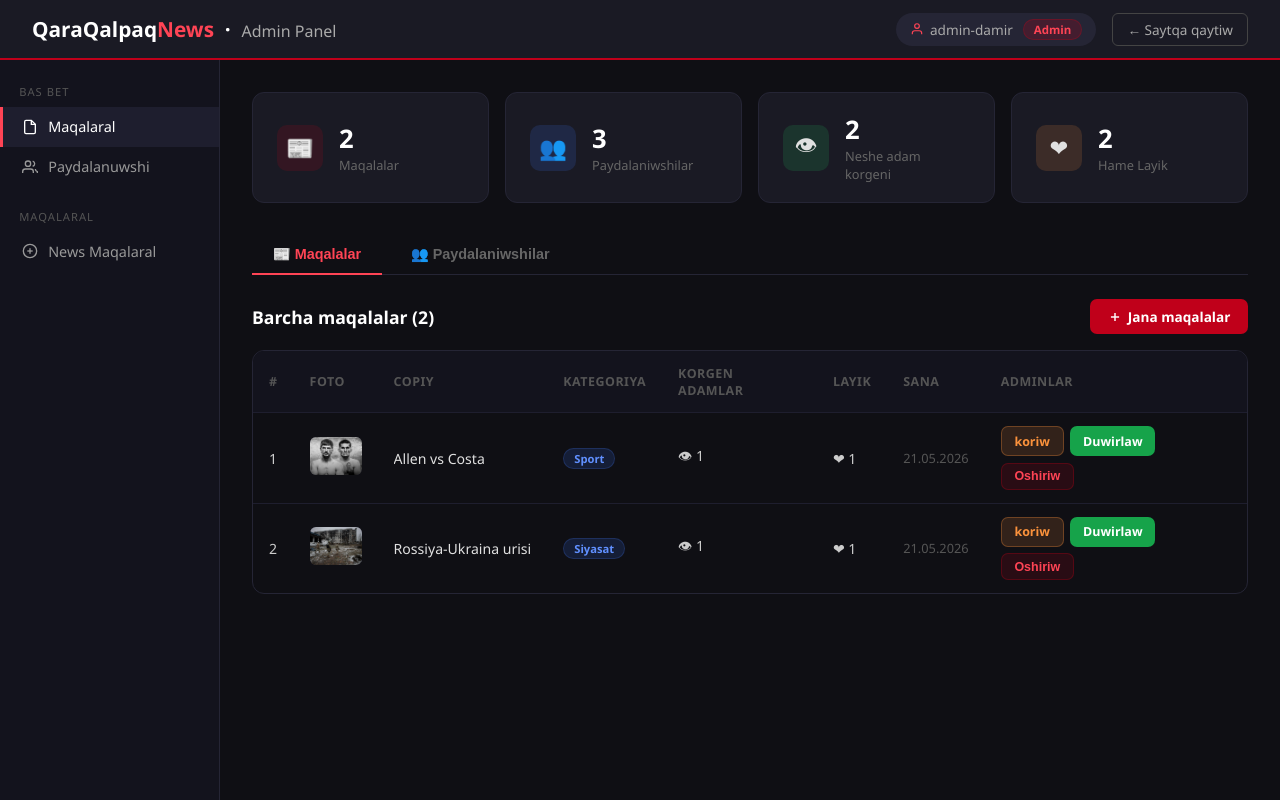
After one commit to damir4188/news-sayit-2, a Django app: page /admin-panel/ in a window 1280 px wide. The commit adds this page. Run offline with Django 5.2, Linux system fonts and the light colour scheme; a user stored in the database is signed in; data comes from the database, SQL or seed files in the repository; both versions use the stored data as it was after the commit.

Commit message:
news-sayit 50%

```diff
--- a/main/admin.py
+++ b/main/admin.py
@@ -57,14 +57,14 @@ class ArticleAdmin(admin.ModelAdmin):
             status = ' O\'rtacha'
         else:
             color = '#6c757d'
-            status = '⏱️ Yangi'
+            status = '⏱️ Jana'
 
         return format_html(
             '<span style="background: {}; color: white; padding: 3px 10px; border-radius: 20px;">{}</span>',
             color,
             status
         )
-    status_badge.short_description = 'Holati / Status'
+    status_badge.short_description = 'Jagdayi / Status'
 
 
     def get_ordering(self, request):
--- a/main/views.py
+++ b/main/views.py
@@ -1,11 +1,16 @@
 from django.shortcuts import render, get_object_or_404, redirect
 from django.contrib.auth import authenticate, login, logout
 from django.contrib.auth.models import User
-from django.contrib.auth.decorators import login_required
+from django.contrib.auth.decorators import login_required, user_passes_test
 from django.http import JsonResponse
 from django.contrib import messages
 from django.core.paginator import Paginator
 from .models import Article
+from .forms import ArticleForm
+
+
+def is_admin(user):
+    return user.is_authenticated and user.is_staff
 
 
 def home(request):
@@ -19,9 +24,7 @@ def home(request):
     if query:
         articles = articles.filter(title__icontains=query) | articles.filter(content__icontains=query)
 
-
     breaking = Article.objects.order_by('-views')[:3]
-
 
     paginator = Paginator(articles, 9)
     page_number = request.GET.get('page')
@@ -43,7 +46,6 @@ def article_detail(request, pk):
     article.views += 1
     article.save()
     user_liked = request.user.is_authenticated and article.likes.filter(pk=request.user.pk).exists()
-
 
     related = Article.objects.filter(category=article.category).exclude(pk=pk)[:3]
 
@@ -77,7 +79,7 @@ def register_view(request):
         password1 = request.POST.get('password1', '')
         password2 = request.POST.get('password2', '')
         if not username or not email or not password1:
-            messages.error(request, 'Qate bos orilardi toldirin.')
+            messages.error(request, 'Qate!!!  Bos orilardi toldirin.')
         elif password1 != password2:
             messages.error(request, 'Paroller birdy emes.')
         elif User.objects.filter(username=username).exists():
@@ -108,3 +110,85 @@ def login_view(request):
 def logout_view(request):
     logout(request)
     return redirect('home')
+
+
+
+
+@user_passes_test(is_admin, login_url='/login/')
+def admin_panel(request):
+    articles = Article.objects.all().order_by('-created_at')
+    users = User.objects.all().order_by('-date_joined')
+    total_articles = articles.count()
+    total_users = users.count()
+    total_views = sum(a.views for a in articles)
+    total_likes = sum(a.like_count for a in articles)
+    return render(request, 'admin/panel.html', {
+        'articles': articles,
+        'users': users,
+        'total_articles': total_articles,
+        'total_users': total_users,
+        'total_views': total_views,
+        'total_likes': total_likes,
+    })
+
+
+@user_passes_test(is_admin, login_url='/login/')
+def admin_article_create(request):
+    if request.method == 'POST':
+        form = ArticleForm(request.POST, request.FILES)
+        if form.is_valid():
+            form.save()
+            messages.success(request, 'Maqala  o\'shirildi!')
+            return redirect('admin_panel')
+    else:
+        form = ArticleForm()
+    return render(request, 'admin/article_form.html', {'form': form, 'action': 'Qosiw'})
+
+
+@user_passes_test(is_admin, login_url='/login/')
+def admin_article_edit(request, pk):
+    article = get_object_or_404(Article, pk=pk)
+    if request.method == 'POST':
+        form = ArticleForm(request.POST, request.FILES, instance=article)
+        if form.is_valid():
+            form.save()
+            messages.success(request, 'Maqala yangilandi!')
+            return redirect('admin_panel')
+    else:
+        form = ArticleForm(instance=article)
+    return render(request, 'admin/article_form.html', {'form': form, 'action': 'Ozgertiriw', 'article': article})
+
+
+@user_passes_test(is_admin, login_url='/login/')
+def admin_article_delete(request, pk):
+    article = get_object_or_404(Article, pk=pk)
+    if request.method == 'POST':
+        article.delete()
+        messages.success(request, 'Maqala o\'shirildi!')
+    return redirect('admin_panel')
+
+
+@user_passes_test(is_admin, login_url='/login/')
+def admin_give_staff(request, user_id):
+    if request.method == 'POST':
+        target_user = get_object_or_404(User, pk=user_id)
+        if target_user == request.user:
+            messages.error(request, 'Oz ozinizge admin bere almasiz.')
+        else:
+            target_user.is_staff = not target_user.is_staff
+            target_user.save()
+            status = 'berildi' if target_user.is_staff else 'alindi'
+            messages.success(request, f'{target_user.username} ga admin huquqi {status}!')
+    return redirect('admin_panel')
+
+
+@user_passes_test(is_admin, login_url='/login/')
+def admin_delete_user(request, user_id):
+    if request.method == 'POST':
+        target_user = get_object_or_404(User, pk=user_id)
+        if target_user == request.user:
+            messages.error(request, 'Ozinizdi akawitinizdi  o\'shire almaysiz.')
+        else:
+            target_user.delete()
+            messages.success(request, f'Paydalaniwshi o\'shirildi!')
+    return redirect('admin_panel')
--- a/myproject/urls.py
+++ b/myproject/urls.py
@@ -5,11 +5,17 @@ from django.conf.urls.static import static
 from main import views
 
 urlpatterns = [
-    path('admin/', admin.site.urls),
+    path('django-admin/', admin.site.urls),
     path('', views.home, name='home'),
     path('article/<int:pk>/', views.article_detail, name='article_detail'),
     path('article/<int:pk>/like/', views.toggle_like, name='toggle_like'),
     path('register/', views.register_view, name='register'),
     path('login/', views.login_view, name='login'),
     path('logout/', views.logout_view, name='logout'),
+    path('admin-panel/', views.admin_panel, name='admin_panel'),
+    path('admin-panel/article/create/', views.admin_article_create, name='admin_article_create'),
+    path('admin-panel/article/<int:pk>/edit/', views.admin_article_edit, name='admin_article_edit'),
+    path('admin-panel/article/<int:pk>/delete/', views.admin_article_delete, name='admin_article_delete'),
+    path('admin-panel/user/<int:user_id>/staff/', views.admin_give_staff, name='admin_give_staff'),
+    path('admin-panel/user/<int:user_id>/delete/', views.admin_delete_user, name='admin_delete_user'),
 ] + static(settings.MEDIA_URL, document_root=settings.MEDIA_ROOT)
--- /dev/null
+++ b/templates/admin/panel.html
@@ -0,0 +1,411 @@
+{% load static %}
+<!DOCTYPE html>
+<html lang="kaa">
+<head>
+  <meta charset="UTF-8">
+  <meta name="viewport" content="width=device-width, initial-scale=1.0">
+  <title>Admin Panel — QaraQalpaqNews</title>
+  <style>
+    *, *::before, *::after { box-sizing: border-box; margin: 0; padding: 0; }
+
+    body {
+      font-family: 'Segoe UI', sans-serif;
+      background: #0f0f14;
+      color: #e0e0e0;
+      min-height: 100vh;
+    }
+
+
+    .topbar {
+      background: #1a1a24;
+      border-bottom: 2px solid #c0001a;
+      padding: 0 2rem;
+      height: 60px;
+      display: flex;
+      align-items: center;
+      justify-content: space-between;
+      position: sticky;
+      top: 0;
+      z-index: 100;
+    }
+    .topbar-logo {
+      font-size: 1.3rem;
+      font-weight: 800;
+      color: #fff;
+    }
+    .topbar-logo span { color: #ff4455; }
+    .topbar-right { display: flex; align-items: center; gap: 1rem; }
+    .topbar-user {
+      display: flex; align-items: center; gap: 6px;
+      background: #252535; padding: 6px 14px;
+      border-radius: 20px; font-size: .85rem; color: #aaa;
+    }
+    .topbar-user svg { color: #ff4455; }
+    .btn-back {
+      background: none; border: 1px solid #444; color: #aaa;
+      padding: 6px 14px; border-radius: 6px; cursor: pointer;
+      font-size: .85rem; text-decoration: none;
+      transition: all .2s;
+    }
+    .btn-back:hover { border-color: #ff4455; color: #ff4455; }
+
+
+    .layout { display: flex; min-height: calc(100vh - 60px); }
+
+
+    .sidebar {
+      width: 220px;
+      background: #13131d;
+      border-right: 1px solid #252535;
+      padding: 1.5rem 0;
+      flex-shrink: 0;
+    }
+    .sidebar-label {
+      font-size: .7rem; color: #555; text-transform: uppercase;
+      letter-spacing: 1px; padding: 0 1.2rem; margin-bottom: .5rem;
+    }
+    .sidebar a {
+      display: flex; align-items: center; gap: 10px;
+      padding: .65rem 1.2rem; color: #999; text-decoration: none;
+      font-size: .9rem; transition: all .2s; border-left: 3px solid transparent;
+    }
+    .sidebar a:hover, .sidebar a.active {
+      color: #fff; background: #1e1e2e; border-left-color: #ff4455;
+    }
+    .sidebar a svg { flex-shrink: 0; }
+
+
+    .main { flex: 1; padding: 2rem; overflow-y: auto; }
+
+
+    .stats-grid {
+      display: grid;
+      grid-template-columns: repeat(auto-fit, minmax(180px, 1fr));
+      gap: 1rem;
+      margin-bottom: 2rem;
+    }
+    .stat-card {
+      background: #1a1a24;
+      border: 1px solid #252535;
+      border-radius: 12px;
+      padding: 1.2rem 1.5rem;
+      display: flex; align-items: center; gap: 1rem;
+    }
+    .stat-icon {
+      width: 46px; height: 46px; border-radius: 10px;
+      display: flex; align-items: center; justify-content: center;
+      font-size: 1.4rem; flex-shrink: 0;
+    }
+    .stat-icon.red { background: rgba(192,0,26,.15); }
+    .stat-icon.blue { background: rgba(64,120,255,.15); }
+    .stat-icon.green { background: rgba(34,197,94,.15); }
+    .stat-icon.orange { background: rgba(251,146,60,.15); }
+    .stat-val { font-size: 1.6rem; font-weight: 800; color: #fff; }
+    .stat-lbl { font-size: .8rem; color: #666; }
+
+
+    .tabs { display: flex; gap: .5rem; margin-bottom: 1.5rem; border-bottom: 1px solid #252535; }
+    .tab {
+      padding: .65rem 1.3rem; background: none; border: none;
+      color: #666; cursor: pointer; font-size: .9rem; font-weight: 600;
+      border-bottom: 2px solid transparent; transition: all .2s; margin-bottom: -1px;
+    }
+    .tab:hover { color: #ccc; }
+    .tab.active { color: #ff4455; border-bottom-color: #ff4455; }
+
+    .tab-content { display: none; }
+    .tab-content.active { display: block; }
+
+
+    .sec-header {
+      display: flex; align-items: center; justify-content: space-between;
+      margin-bottom: 1rem;
+    }
+    .sec-title { font-size: 1.1rem; font-weight: 700; color: #fff; }
+
+
+    .btn {
+      display: inline-flex; align-items: center; gap: 6px;
+      padding: .5rem 1.1rem; border-radius: 7px; border: none;
+      cursor: pointer; font-size: .85rem; font-weight: 600;
+      text-decoration: none; transition: all .2s;
+    }
+    .btn-primary { background: #c0001a; color: #fff; }
+    .btn-primary:hover { background: #e0001f; }
+    .btn-success { background: #16a34a; color: #fff; }
+    .btn-success:hover { background: #15803d; }
+    .btn-danger { background: rgba(192,0,26,.15); color: #ff4455; border: 1px solid rgba(192,0,26,.3); }
+    .btn-danger:hover { background: rgba(192,0,26,.3); }
+    .btn-warning { background: rgba(251,146,60,.15); color: #fb923c; border: 1px solid rgba(251,146,60,.3); }
+    .btn-warning:hover { background: rgba(251,146,60,.3); }
+    .btn-sm { padding: .35rem .8rem; font-size: .78rem; }
+
+
+    .table-wrap { overflow-x: auto; border-radius: 12px; border: 1px solid #252535; }
+    table { width: 100%; border-collapse: collapse; }
+    thead tr { background: #13131d; }
+    thead th { padding: .85rem 1rem; text-align: left; font-size: .78rem; color: #555; text-transform: uppercase; letter-spacing: .5px; }
+    tbody tr { border-top: 1px solid #1e1e2e; transition: background .15s; }
+    tbody tr:hover { background: #1a1a24; }
+    td { padding: .8rem 1rem; font-size: .88rem; color: #ccc; vertical-align: middle; }
+
+    .badge {
+      display: inline-block; padding: 2px 10px; border-radius: 20px;
+      font-size: .72rem; font-weight: 700;
+    }
+    .badge-admin { background: rgba(192,0,26,.2); color: #ff4455; border: 1px solid rgba(192,0,26,.3); }
+    .badge-user { background: rgba(100,100,130,.2); color: #888; border: 1px solid #2a2a3a; }
+    .badge-cat { background: rgba(64,120,255,.15); color: #6090ff; border: 1px solid rgba(64,120,255,.2); font-size:.7rem; }
+
+    .article-img {
+      width: 52px; height: 38px; object-fit: cover; border-radius: 6px;
+      background: #252535;
+    }
+    .article-title { max-width: 260px; white-space: nowrap; overflow: hidden; text-overflow: ellipsis; color: #e0e0e0; }
+    .actions { display: flex; gap: .4rem; flex-wrap: wrap; }
+
+
+    .msg-wrap { margin-bottom: 1.5rem; }
+    .msg {
+      padding: .75rem 1.2rem; border-radius: 8px; margin-bottom: .5rem;
+      font-size: .88rem; display: flex; align-items: center; gap: 8px;
+    }
+    .msg-success { background: rgba(34,197,94,.1); color: #4ade80; border: 1px solid rgba(34,197,94,.2); }
+    .msg-error { background: rgba(192,0,26,.1); color: #ff4455; border: 1px solid rgba(192,0,26,.2); }
+
+
+    @media(max-width:768px) {
+      .sidebar { display: none; }
+      .stats-grid { grid-template-columns: repeat(2,1fr); }
+    }
+  </style>
+</head>
+<body>
+
+
+<div class="topbar">
+  <div class="topbar-logo">QaraQalpaq<span>News</span> &nbsp;·&nbsp; <span style="color:#aaa;font-weight:400;font-size:1rem;">Admin Panel</span></div>
+  <div class="topbar-right">
+    <div class="topbar-user">
+      <svg width="14" height="14" viewBox="0 0 24 24" fill="none" stroke="currentColor" stroke-width="2">
+        <path d="M20 21v-2a4 4 0 0 0-4-4H8a4 4 0 0 0-4 4v2"/><circle cx="12" cy="7" r="4"/>
+      </svg>
+      {{ request.user.username }}
+      <span class="badge badge-admin" style="margin-left:4px;">Admin</span>
+    </div>
+    <a href="{% url 'home' %}" class="btn-back">← Saytqa qaytiw</a>
+  </div>
+</div>
+
+<div class="layout">
+
+
+  <aside class="sidebar">
+    <div class="sidebar-label">Bas bet</div>
+    <a href="#" class="active" onclick="showTab('articles')">
+      <svg width="16" height="16" viewBox="0 0 24 24" fill="none" stroke="currentColor" stroke-width="2">
+        <path d="M14 2H6a2 2 0 0 0-2 2v16a2 2 0 0 0 2 2h12a2 2 0 0 0 2-2V8z"/><polyline points="14,2 14,8 20,8"/>
+      </svg>
+      Maqalaral
+    </a>
+    <a href="#" onclick="showTab('users')">
+      <svg width="16" height="16" viewBox="0 0 24 24" fill="none" stroke="currentColor" stroke-width="2">
+        <path d="M17 21v-2a4 4 0 0 0-4-4H5a4 4 0 0 0-4 4v2"/><circle cx="9" cy="7" r="4"/>
+        <path d="M23 21v-2a4 4 0 0 1-3-3.87"/><path d="M16 3.13a4 4 0 0 1 0 7.75"/>
+      </svg>
+      Paydalanuwshi
+    </a>
+    <br>
+    <div class="sidebar-label">Maqalaral</div>
+    <a href="{% url 'admin_article_create' %}">
+      <svg width="16" height="16" viewBox="0 0 24 24" fill="none" stroke="currentColor" stroke-width="2">
+        <circle cx="12" cy="12" r="10"/><line x1="12" y1="8" x2="12" y2="16"/><line x1="8" y1="12" x2="16" y2="12"/>
+      </svg>
+      News  Maqalaral
+    </a>
+  </aside>
+
+
+  <main class="main">
+
+
+    {% if messages %}
+    <div class="msg-wrap">
+      {% for msg in messages %}
+      <div class="msg {% if msg.tags == 'success' %}msg-success{% else %}msg-error{% endif %}">
+        {% if msg.tags == 'success' %}✓{% else %}✕{% endif %} {{ msg }}
+      </div>
+      {% endfor %}
+    </div>
+    {% endif %}
+
+    <div class="stats-grid">
+      <div class="stat-card">
+        <div class="stat-icon red">📰</div>
+        <div><div class="stat-val">{{ total_articles }}</div><div class="stat-lbl">Maqalalar</div></div>
+      </div>
+      <div class="stat-card">
+        <div class="stat-icon blue">👥</div>
+        <div><div class="stat-val">{{ total_users }}</div><div class="stat-lbl">Paydalaniwshilar</div></div>
+      </div>
+      <div class="stat-card">
+        <div class="stat-icon green">👁</div>
+        <div><div class="stat-val">{{ total_views }}</div><div class="stat-lbl">Neshe adam korgeni</div></div>
+      </div>
+      <div class="stat-card">
+        <div class="stat-icon orange">❤</div>
+        <div><div class="stat-val">{{ total_likes }}</div><div class="stat-lbl">Hame Layik</div></div>
+      </div>
+    </div>
+
+
+    <div class="tabs">
+      <button class="tab active" id="tab-articles" onclick="showTab('articles')">📰 Maqalalar</button>
+      <button class="tab" id="tab-users" onclick="showTab('users')">👥 Paydalaniwshilar</button>
+    </div>
+
+
+    <div class="tab-content active" id="content-articles">
+      <div class="sec-header">
+        <div class="sec-title">Barcha maqalalar ({{ total_articles }})</div>
+        <a href="{% url 'admin_article_create' %}" class="btn btn-primary">
+          <svg width="14" height="14" viewBox="0 0 24 24" fill="none" stroke="currentColor" stroke-width="2.5">
+            <line x1="12" y1="5" x2="12" y2="19"/><line x1="5" y1="12" x2="19" y2="12"/>
+          </svg>
+          Jana maqalalar
+        </a>
+      </div>
+      <div class="table-wrap">
+        <table>
+          <thead>
+            <tr>
+              <th>#</th>
+              <th>foto</th>
+              <th>copiy</th>
+              <th>Kategoriya</th>
+              <th>Korgen adamlar</th>
+              <th>Layik</th>
+              <th>Sana</th>
+              <th>Adminlar</th>
+            </tr>
+          </thead>
+          <tbody>
+            {% for article in articles %}
+            <tr>
+              <td>{{ forloop.counter }}</td>
+              <td>
+                {% if article.image %}
+                  <img src="{{ article.image.url }}" class="article-img" alt="">
+                {% else %}
+                  <div class="article-img" style="display:flex;align-items:center;justify-content:center;color:#444;font-size:.7rem;">No img</div>
+                {% endif %}
+              </td>
+              <td><div class="article-title">{{ article.title }}</div></td>
+              <td><span class="badge badge-cat">{{ article.get_category_display }}</span></td>
+              <td>👁 {{ article.views }}</td>
+              <td>❤ {{ article.like_count }}</td>
+              <td style="font-size:.8rem;color:#555;">{{ article.created_at|date:"d.m.Y" }}</td>
+              <td>
+                <div class="actions">
+                  <a href="{% url 'article_detail' article.pk %}" class="btn btn-sm btn-warning" target="_blank">koriw</a>
+                  <a href="{% url 'admin_article_edit' article.pk %}" class="btn btn-sm btn-success">Duwirlaw</a>
+                  <form method="post" action="{% url 'admin_article_delete' article.pk %}" style="margin:0;" onsubmit="return confirm('Maqalani  o\'shirip taslay jaqsizba?')">
+                    {% csrf_token %}
+                    <button type="submit" class="btn btn-sm btn-danger">Oshiriw</button>
+                  </form>
+                </div>
+              </td>
+            </tr>
+            {% empty %}
+            <tr><td colspan="8" style="text-align:center;color:#555;padding:2rem;">Esh qanday maqalalar joq</td></tr>
+            {% endfor %}
+          </tbody>
+        </table>
+      </div>
+    </div>
+
+
+    <div class="tab-content" id="content-users">
+      <div class="sec-header">
+        <div class="sec-title">Hame Paydalaniwshilar ({{ total_users }})</div>
+      </div>
+      <div class="table-wrap">
+        <table>
+          <thead>
+            <tr>
+              <th>#</th>
+              <th>Login</th>
+              <th>Email</th>
+              <th>Jagday</th>
+              <th>regitrasyadan otken</th>
+              <th>Ameler</th>
+            </tr>
+          </thead>
+          <tbody>
+            {% for u in users %}
+            <tr>
+              <td>{{ forloop.counter }}</td>
+              <td style="font-weight:600;color:#fff;">{{ u.username }}</td>
+              <td style="color:#666;">{{ u.email|default:"—" }}</td>
+              <td>
+                {% if u.is_superuser %}
+                  <span class="badge badge-admin">Superadmin</span>
+                {% elif u.is_staff %}
+                  <span class="badge badge-admin">Admin</span>
+                {% else %}
+                  <span class="badge badge-user">User</span>
+                {% endif %}
+              </td>
+              <td style="font-size:.8rem;color:#555;">{{ u.date_joined|date:"d.m.Y" }}</td>
+              <td>
+                <div class="actions">
+                  {% if not u.is_superuser %}
+                  <form method="post" action="{% url 'admin_give_staff' u.pk %}" style="margin:0;">
+                    {% csrf_token %}
+                    {% if u.is_staff %}
+                      <button type="submit" class="btn btn-sm btn-warning" onclick="return confirm('Adminliqtan alip taslay jaqsizba ?')">Admin al</button>
+                    {% else %}
+                      <button type="submit" class="btn btn-sm btn-success" onclick="return confirm('Bul paydalaniuwshiga admin bere jaqsizba?')">Admin ber</button>
+                    {% endif %}
+                  </form>
+                  {% endif %}
+                  {% if u != request.user and not u.is_superuser %}
+                  <form method="post" action="{% url 'admin_delete_user' u.pk %}" style="margin:0;" onsubmit="return confirm('Paydalaniwshi o\'oshirip taslay jaqsizba?')">
+                    {% csrf_token %}
+                    <button type="submit" class="btn btn-sm btn-danger">Oshiriw</button>
+                  </form>
+                  {% endif %}
+                </div>
+              </td>
+            </tr>
+            {% empty %}
+            <tr><td colspan="6" style="text-align:center;color:#555;padding:2rem;">Esh qanday paydalaniwshi joq</td></tr>
+            {% endfor %}
+          </tbody>
+        </table>
+      </div>
+    </div>
+
+  </main>
+</div>
+
+<script>
+function showTab(name) {
+  document.querySelectorAll('.tab-content').forEach(el => el.classList.remove('active'));
+  document.querySelectorAll('.tab').forEach(el => el.classList.remove('active'));
+  document.getElementById('content-' + name).classList.add('active');
+  document.getElementById('tab-' + name).classList.add('active');
+  document.querySelectorAll('.sidebar a').forEach(a => a.classList.remove('active'));
+}
+
+document.querySelector('.sidebar').querySelectorAll('a').forEach(a => {
+  a.addEventListener('click', function() {
+    document.querySelectorAll('.sidebar a').forEach(x => x.classList.remove('active'));
+    this.classList.add('active');
+  });
+});
+
+if(window.location.hash === '#users') showTab('users');
+</script>
+</body>
+</html>
```
Also changed, not shown: main/forms.py (+20 -32 lines), templates/admin/article_form.html (added, +156 -0 lines), templates/main/base.html (+10 -0 lines), db.sqlite3, media/articles/051626-ufc-fight-night-allen-vs-costa-EVENT-ART.avif (added), media/articles/07Ukraine-Photo-Stack-Year-2-02-hwqf-superJumbo.webp (added).
